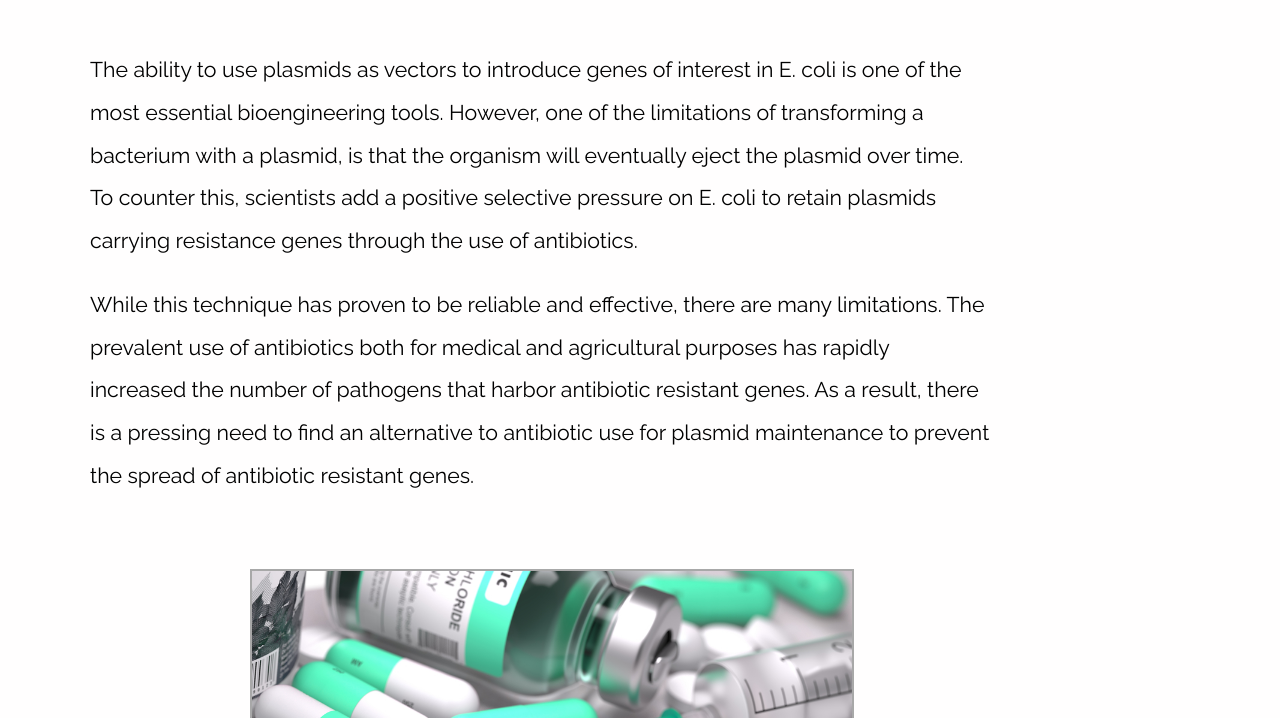
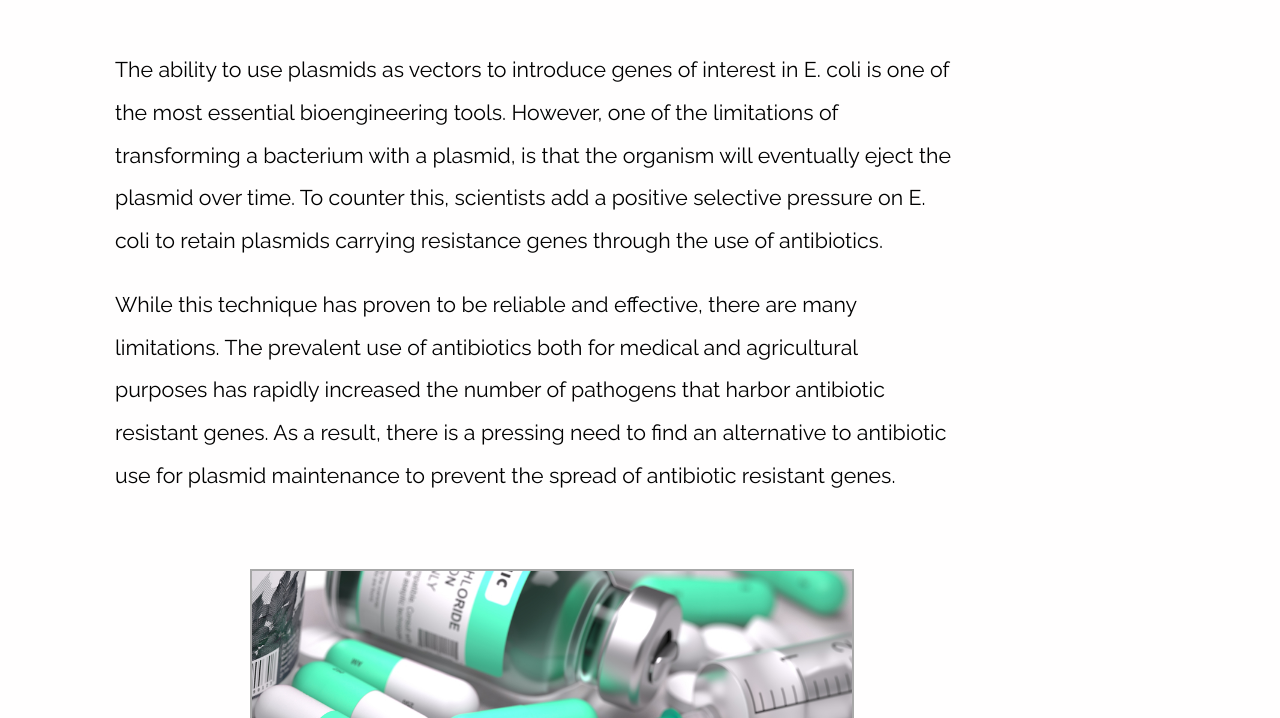
Before and after one commit to jeesangho/UMaryland-iGEM-Wiki-2016, a plain HTML site: page hoksok.html in a window 1280 px wide. Shown: the part 742-1460 px from the top of the page. Drawn offline with nearby package versions, Linux system fonts and the light colour scheme.

Commit message:
Fixed text width

```diff
--- a/css/hoksok.css
+++ b/css/hoksok.css
@@ -189,9 +189,9 @@ p, .longText li {
 .longText {
 	/* fixes width of the text and displays it slighly left of center */
 	max-width: 950px;
-	min-width: 480px;
-	width: 75%;
-	margin-left: 50px;
+	min-width: 500px;
+	width: 70%;
+	margin-left: 75px;
 	margin-right: auto;
 }
 
```
